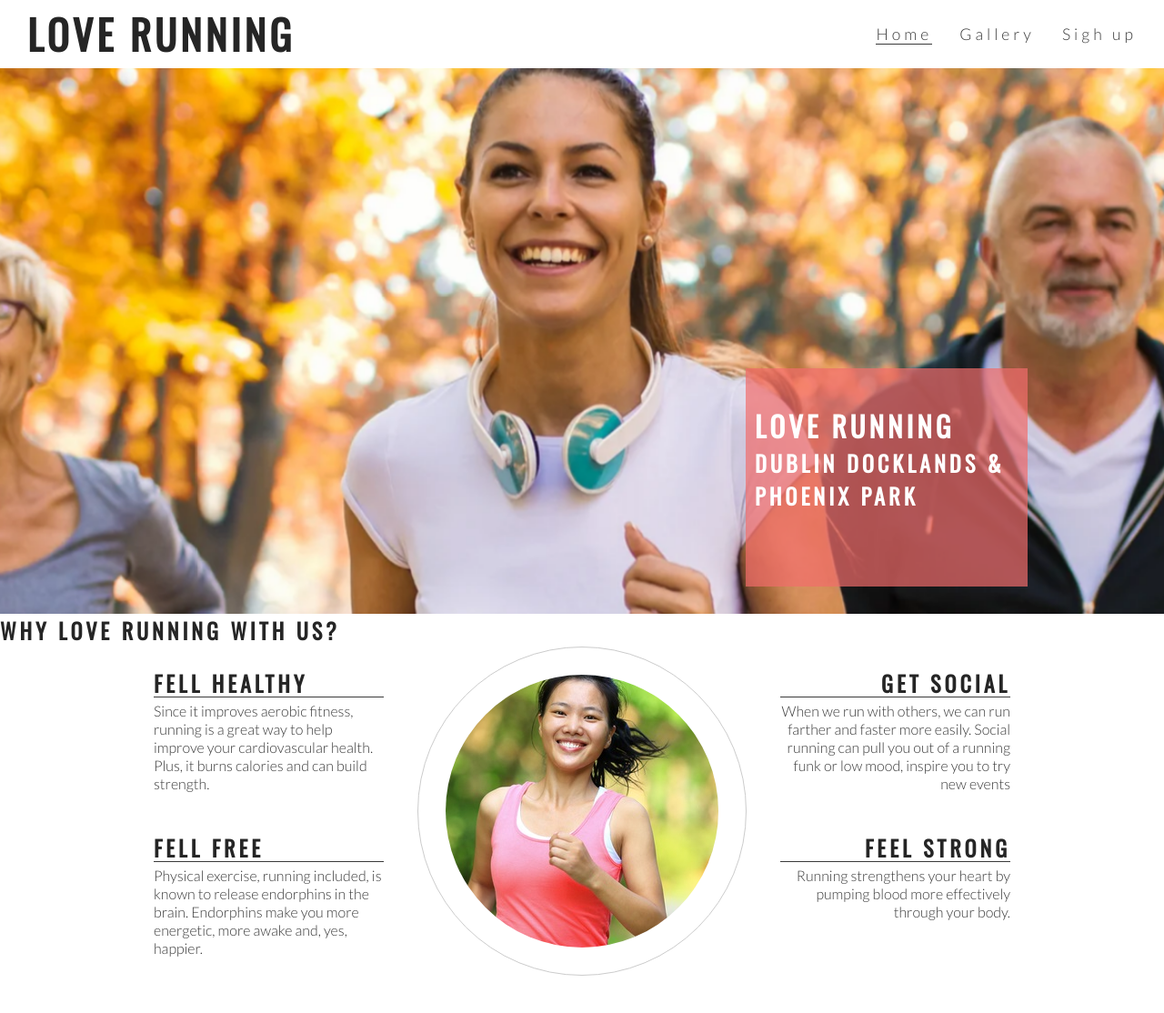
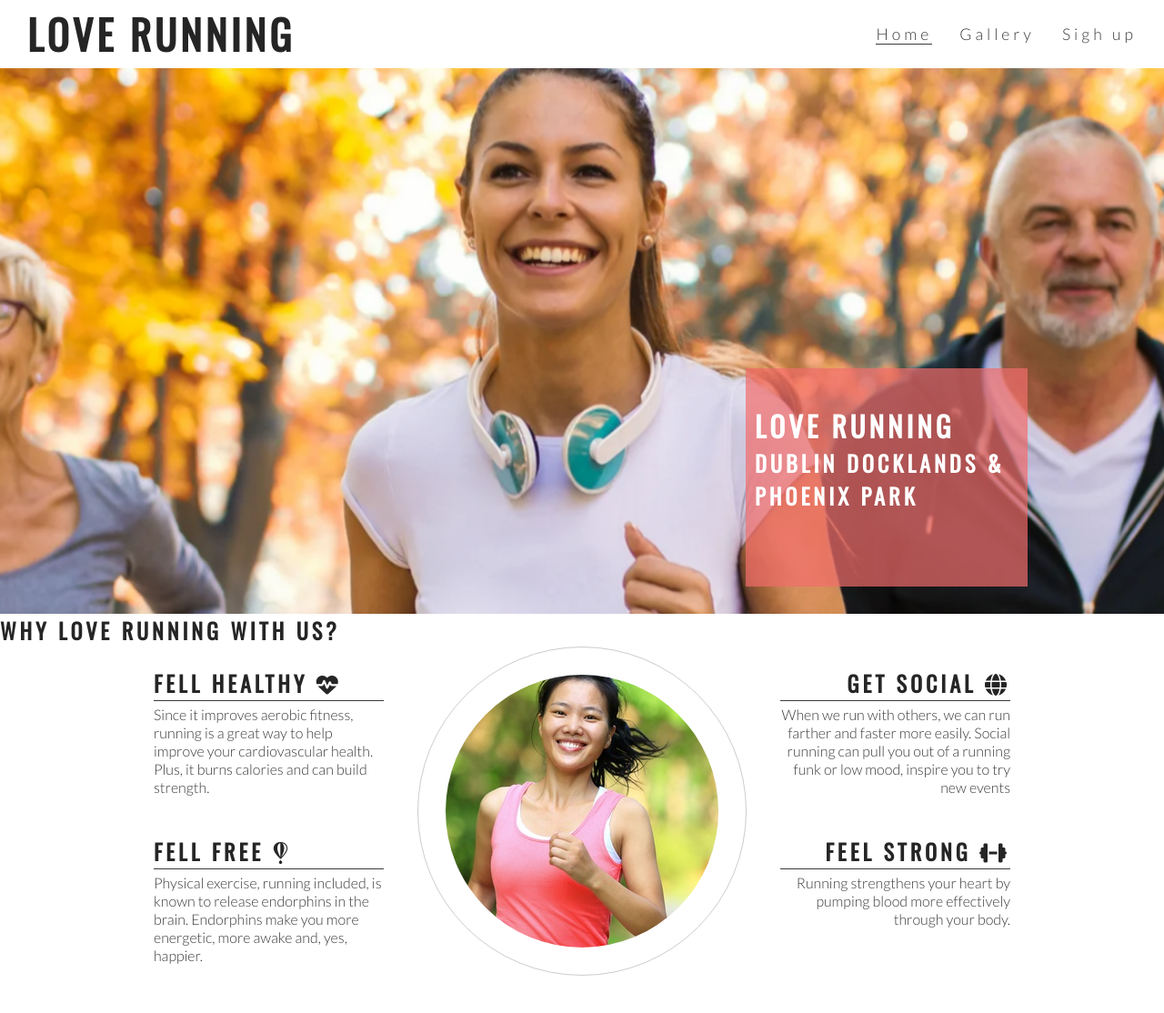
Before and after one commit to naragurgel/love-running, a plain HTML site: page index.html in a window 1280 px wide. Shown: the top 1114 px of the page at 91% size. Drawn offline with nearby package versions, Linux system fonts and the light colour scheme.

Commit message:
Add Font Awesome icons to club ethos section

```diff
--- a/assets/css/style.css
+++ b/assets/css/style.css
@@ -176,7 +176,7 @@ hr{
     height: 300px;
     padding: 30px;
     border-style: solid;
-    border-color: #cccccc;
+    border-color: #ccc;
     border-width: 1px;
     border-radius: 50%;
     margin: 0 auto;
--- a/index.html
+++ b/index.html
@@ -42,7 +42,7 @@
         <h2 id="Welcome">Why love running with us?</h2>
         <div id="left-about">
             <div class="left-about-heading">
-                <h2>Fell Healthy</h2>
+                <h2>Fell Healthy <i class="fa-solid fa-heart-pulse"></i></h2>
                 <hr>
                 <p>
                     Since it improves aerobic fitness, running is a great way to help improve your cardiovascular health. Plus, it burns calories and can build strength.
@@ -50,7 +50,7 @@
                 </p>
             </div>
             <div class="left-about-heading">
-                <h2>Fell Free</h2>
+                <h2>Fell Free <i class="fa-brands fa-fly"></i></h2>
                 <hr>
                 <p>
                     Physical exercise, running included, is known to release endorphins in the brain. Endorphins make you more energetic, more awake and, yes, happier.
@@ -60,14 +60,14 @@
         </div>
         <div id="right-about">
             <div class="right-about-heading">
-                <h2>Get Social</h2>
+                <h2>Get Social <i class="fa-solid fa-globe"></i></h2>
                 <hr>
                 <p>When we run with others, we can run farther and faster more easily. Social running can pull you out of a running funk or low mood, inspire you to try new events
 
                 </p>
             </div>
             <div class="right-about-heading">
-                <h2>Feel Strong</h2>
+                <h2>Feel Strong <i class="fa-solid fa-dumbbell"></i></h2>
                 <hr>
                 <p>Running strengthens your heart by pumping blood more effectively through your body.
 
@@ -87,6 +87,9 @@
     <footer>
         social links here
     </footer>
+
+     <!-- font awesome script-->
+    <script src="https://kit.fontawesome.com/7985e363f8.js" crossorigin="anonymous"></script>
 </body>
 
 </html>
```
